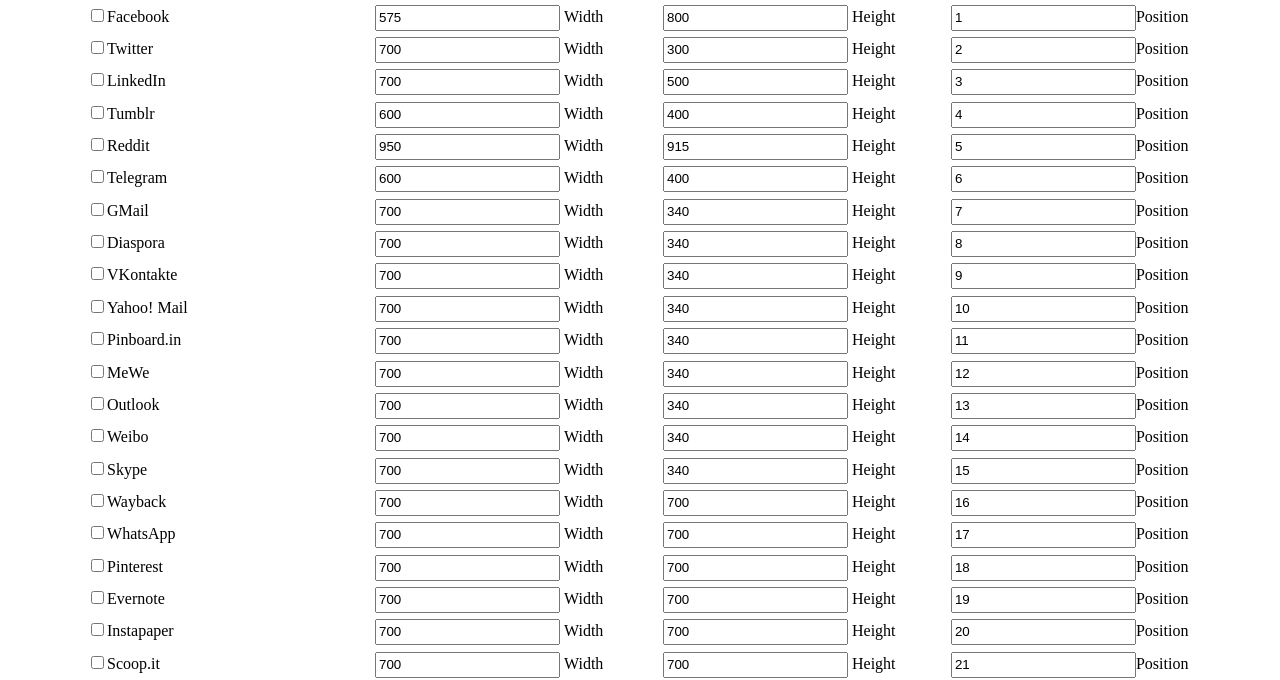
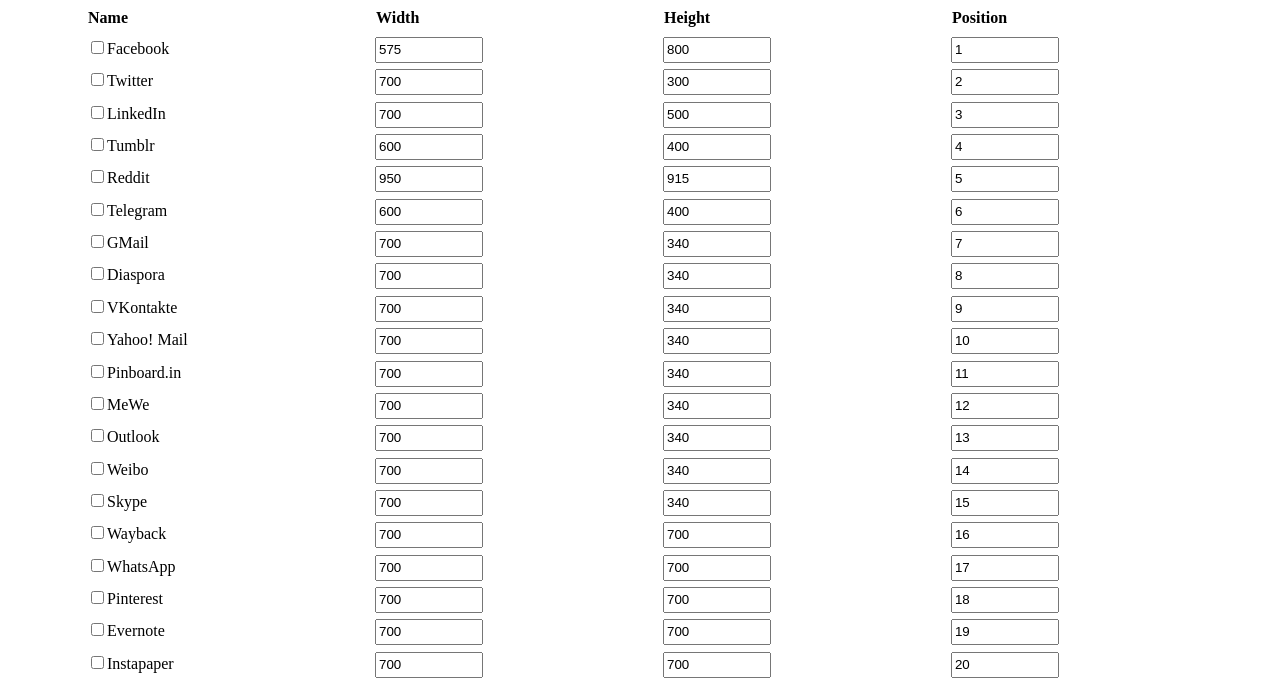
Before and after one commit to Mte90/Share-Backported, a browser extension: page options/options.html in a window 1280 px wide. Shown: the part 128-808 px from the top of the page. Drawn offline with Linux system fonts and the light colour scheme.

Commit message:
#96, #97 and others fixes
- Single header (option>"services" section) - #97
- Resized all textbox fields - #96
- Updated description in Option
- Updated README (fix a link and add)

```diff
--- a/options/options.html
+++ b/options/options.html
@@ -125,6 +125,11 @@
             display: table;
             clear: both;
         }
+
+        .widths, .heights, .positions
+        {
+            width: 100px;
+        }
     </style>
     <title>Settings</title>
 </head>
@@ -142,17 +147,31 @@
                 </div>
             </div>
             <div class="row">
+                <div class="col-3 header-columns-services">
+                    <h4>Name</h4>
+                </div>
+                <div class="col-3 header-columns-services">
+                    <h4>Width</h4>
+                </div>
+                <div class="col-3 header-columns-services">
+                    <h4>Height</h4>
+                </div>
+                <div class="col-3 header-columns-services">
+                    <h4>Position</h4>
+                </div>
+            </div>
+            <div class="row">
                 <div class="col-3">
                     <label><input type="checkbox" id="facebook">Facebook</label>
                 </div>
                 <div class="col-3">
-                    <label><input type="number" id="facebook-width" value="575">&nbsp;Width</label>
+                    <label><input type="number" id="facebook-width" value="575" class="widths"></label>
                 </div>
                 <div class="col-3">
-                    <label><input type="number" id="facebook-height" value="800">&nbsp;Height</label>
+                    <label><input type="number" id="facebook-height" value="800" class="heights"></label>
                 </div>
                 <div class="col-3">
-                    <label><input type="number" id="facebook-priority" value="1" min="1" step="1">Position</label>
+                    <label><input type="number" id="facebook-priority" value="1" min="1" step="1" class="positions"></label>
                 </div>
             </div>
             <div class="row">
@@ -160,13 +179,13 @@
                     <label><input type="checkbox" id="twitter">Twitter</label>
                 </div>
                 <div class="col-3">
-                    <label><input type="number" id="twitter-width" value="700">&nbsp;Width</label>
+                    <label><input type="number" id="twitter-width" value="700" class="widths"></label>
                 </div>
                 <div class="col-3">
-                    <label><input type="number" id="twitter-height" value="300">&nbsp;Height</label>
+                    <label><input type="number" id="twitter-height" value="300" class="heights"></label>
                 </div>
                 <div class="col-3">
-                    <label><input type="number" id="twitter-priority" value="2" min="1" step="1">Position</label>
+                    <label><input type="number" id="twitter-priority" value="2" min="1" step="1" class="positions"></label>
                 </div>
             </div>
             <div class="row">
@@ -174,13 +193,13 @@
                     <label><input type="checkbox" id="linkedin">LinkedIn</label>
                 </div>
                 <div class="col-3">
-                    <label><input type="number" id="linkedin-width" value="700">&nbsp;Width</label>
+                    <label><input type="number" id="linkedin-width" value="700" class="widths"></label>
                 </div>
                 <div class="col-3">
-                    <label><input type="number" id="linkedin-height" value="500">&nbsp;Height</label>
+                    <label><input type="number" id="linkedin-height" value="500" class="heights"></label>
                 </div>
                 <div class="col-3">
-                    <label><input type="number" id="linkedin-priority" value="3" min="1" step="1">Position</label>
+                    <label><input type="number" id="linkedin-priority" value="3" min="1" step="1" class="positions"></label>
                 </div>
             </div>
             <div class="row">
@@ -188,13 +207,13 @@
                     <label><input type="checkbox" id="tumblr">Tumblr</label>
                 </div>
                 <div class="col-3">
-                    <label><input type="number" id="tumblr-width" value="600">&nbsp;Width</label>
+                    <label><input type="number" id="tumblr-width" value="600" class="widths"></label>
                 </div>
                 <div class="col-3">
-                    <label><input type="number" id="tumblr-height" value="400">&nbsp;Height</label>
+                    <label><input type="number" id="tumblr-height" value="400" class="heights"></label>
                 </div>
                 <div class="col-3">
-                    <label><input type="number" id="tumblr-priority" value="4" min="1" step="1">Position</label>
+                    <label><input type="number" id="tumblr-priority" value="4" min="1" step="1" class="positions"></label>
                 </div>
             </div>
             <div class="row">
@@ -202,13 +221,13 @@
                     <label><input type="checkbox" id="reddit">Reddit</label>
                 </div>
                 <div class="col-3">
-                    <label><input type="number" id="reddit-width" value="950">&nbsp;Width</label>
+                    <label><input type="number" id="reddit-width" value="950" class="widths"></label>
                 </div>
                 <div class="col-3">
-                    <label><input type="number" id="reddit-height" value="915">&nbsp;Height</label>
+                    <label><input type="number" id="reddit-height" value="915" class="heights"></label>
                 </div>
                 <div class="col-3">
-                    <label><input type="number" id="reddit-priority" value="5" min="1" step="1">Position</label>
+                    <label><input type="number" id="reddit-priority" value="5" min="1" step="1" class="positions"></label>
                 </div>
             </div>
             <div class="row">
@@ -216,13 +235,13 @@
                     <label><input type="checkbox" id="telegram">Telegram</label>
                 </div>
                 <div class="col-3">
-                    <label><input type="number" id="telegram-width" value="600">&nbsp;Width</label>
+                    <label><input type="number" id="telegram-width" value="600" class="widths"></label>
                 </div>
                 <div class="col-3">
-                    <label><input type="number" id="telegram-height" value="400">&nbsp;Height</label>
+                    <label><input type="number" id="telegram-height" value="400" class="heights"></label>
                 </div>
                 <div class="col-3">
-                    <label><input type="number" id="telegram-priority" value="6" min="1" step="1">Position</label>
+                    <label><input type="number" id="telegram-priority" value="6" min="1" step="1" class="positions"></label>
                 </div>
             </div>
             <div class="row">
@@ -230,13 +249,13 @@
                     <label><input type="checkbox" id="gmail">GMail</label>
                 </div>
                 <div class="col-3">
-                    <label><input type="number" id="gmail-width" value="700">&nbsp;Width</label>
+                    <label><input type="number" id="gmail-width" value="700" class="widths"></label>
                 </div>
                 <div class="col-3">
-                    <label><input type="number" id="gmail-height" value="340">&nbsp;Height</label>
+                    <label><input type="number" id="gmail-height" value="340" class="heights"></label>
                 </div>
                 <div class="col-3">
-                    <label><input type="number" id="gmail-priority" value="7" min="1" step="1">Position</label>
+                    <label><input type="number" id="gmail-priority" value="7" min="1" step="1" class="positions"></label>
                 </div>
             </div>
             <div class="row">
@@ -244,13 +263,13 @@
                     <label><input type="checkbox" id="diaspora">Diaspora</label>
                 </div>
                 <div class="col-3">
-                    <label><input type="number" id="diaspora-width" value="700">&nbsp;Width</label>
+                    <label><input type="number" id="diaspora-width" value="700" class="widths"></label>
                 </div>
                 <div class="col-3">
-                    <label><input type="number" id="diaspora-height" value="340">&nbsp;Height</label>
+                    <label><input type="number" id="diaspora-height" value="340" class="heights"></label>
                 </div>
                 <div class="col-3">
-                    <label><input type="number" id="diaspora-priority" value="8" min="1" step="1">Position</label>
+                    <label><input type="number" id="diaspora-priority" value="8" min="1" step="1" class="positions"></label>
                 </div>
             </div>
             <div class="row">
@@ -258,13 +277,13 @@
                     <label><input type="checkbox" id="vkontakte">VKontakte</label>
                 </div>
                 <div class="col-3">
-                    <label><input type="number" id="vkontakte-width" value="700">&nbsp;Width</label>
+                    <label><input type="number" id="vkontakte-width" value="700" class="widths"></label>
                 </div>
                 <div class="col-3">
-                    <label><input type="number" id="vkontakte-height" value="340">&nbsp;Height</label>
+                    <label><input type="number" id="vkontakte-height" value="340" class="heights"></label>
                 </div>
                 <div class="col-3">
-                    <label><input type="number" id="vkontakte-priority" value="9" min="1" step="1">Position</label>
+                    <label><input type="number" id="vkontakte-priority" value="9" min="1" step="1" class="positions"></label>
                 </div>
             </div>
             <div class="row">
@@ -272,13 +291,13 @@
                     <label><input type="checkbox" id="yahoo">Yahoo! Mail</label>
                 </div>
                 <div class="col-3">
-                    <label><input type="number" id="yahoo-width" value="700">&nbsp;Width</label>
+                    <label><input type="number" id="yahoo-width" value="700" class="widths"></label>
                 </div>
                 <div class="col-3">
-                    <label><input type="number" id="yahoo-height" value="340">&nbsp;Height</label>
+                    <label><input type="number" id="yahoo-height" value="340" class="heights"></label>
                 </div>
                 <div class="col-3">
-                    <label><input type="number" id="yahoo-priority" value="10" min="1" step="1">Position</label>
+                    <label><input type="number" id="yahoo-priority" value="10" min="1" step="1" class="positions"></label>
                 </div>
             </div>
             <div class="row">
@@ -286,13 +305,13 @@
                     <label><input type="checkbox" id="pinboard">Pinboard.in</label>
                 </div>
                 <div class="col-3">
-                    <label><input type="number" id="pinboard-width" value="700">&nbsp;Width</label>
+                    <label><input type="number" id="pinboard-width" value="700" class="widths"></label>
                 </div>
                 <div class="col-3">
-                    <label><input type="number" id="pinboard-height" value="340">&nbsp;Height</label>
+                    <label><input type="number" id="pinboard-height" value="340" class="heights"></label>
                 </div>
                 <div class="col-3">
-                    <label><input type="number" id="pinboard-priority" value="11" min="1" step="1">Position</label>
+                    <label><input type="number" id="pinboard-priority" value="11" min="1" step="1" class="positions"></label>
                 </div>
             </div>
             <div class="row">
@@ -300,13 +319,13 @@
                     <label><input type="checkbox" id="mewe">MeWe</label>
                 </div>
                 <div class="col-3">
-                    <label><input type="number" id="mewe-width" value="700">&nbsp;Width</label>
+                    <label><input type="number" id="mewe-width" value="700" class="widths"></label>
                 </div>
                 <div class="col-3">
-                    <label><input type="number" id="mewe-height" value="340">&nbsp;Height</label>
+                    <label><input type="number" id="mewe-height" value="340" class="heights"></label>
                 </div>
                 <div class="col-3">
-                    <label><input type="number" id="mewe-priority" value="12" min="1" step="1">Position</label>
+                    <label><input type="number" id="mewe-priority" value="12" min="1" step="1" class="positions"></label>
                 </div>
             </div>
             <div class="row">
@@ -314,13 +333,13 @@
                     <label><input type="checkbox" id="outlook">Outlook</label>
                 </div>
                 <div class="col-3">
-                    <label><input type="number" id="outlook-width" value="700">&nbsp;Width</label>
+                    <label><input type="number" id="outlook-width" value="700" class="widths"></label>
                 </div>
                 <div class="col-3">
-                    <label><input type="number" id="outlook-height" value="340">&nbsp;Height</label>
+                    <label><input type="number" id="outlook-height" value="340" class="heights"></label>
                 </div>
                 <div class="col-3">
-                    <label><input type="number" id="outlook-priority" value="13" min="1" step="1">Position</label>
+                    <label><input type="number" id="outlook-priority" value="13" min="1" step="1" class="positions"></label>
                 </div>
             </div>
             <div class="row">
@@ -328,13 +347,13 @@
                     <label><input type="checkbox" id="weibo">Weibo</label>
                 </div>
                 <div class="col-3">
-                    <label><input type="number" id="weibo-width" value="700">&nbsp;Width</label>
+                    <label><input type="number" id="weibo-width" value="700" class="widths"></label>
                 </div>
                 <div class="col-3">
-                    <label><input type="number" id="weibo-height" value="340">&nbsp;Height</label>
+                    <label><input type="number" id="weibo-height" value="340" class="heights"></label>
                 </div>
                 <div class="col-3">
-                    <label><input type="number" id="weibo-priority" value="14" min="1" step="1">Position</label>
+                    <label><input type="number" id="weibo-priority" value="14" min="1" step="1" class="positions"></label>
                 </div>
             </div>
             <div class="row">
@@ -342,13 +361,13 @@
                     <label><input type="checkbox" id="skype">Skype</label>
                 </div>
                 <div class="col-3">
-                    <label><input type="number" id="skype-width" value="700">&nbsp;Width</label>
+                    <label><input type="number" id="skype-width" value="700" class="widths"></label>
                 </div>
                 <div class="col-3">
-                    <label><input type="number" id="skype-height" value="340">&nbsp;Height</label>
+                    <label><input type="number" id="skype-height" value="340" class="heights"></label>
                 </div>
                 <div class="col-3">
-                    <label><input type="number" id="skype-priority" value="15" min="1" step="1">Position</label>
+                    <label><input type="number" id="skype-priority" value="15" min="1" step="1" class="positions"></label>
                 </div>
             </div>
             <div class="row">
@@ -356,13 +375,13 @@
                     <label><input type="checkbox" id="wayback">Wayback</label>
                 </div>
                 <div class="col-3">
-                    <label><input type="number" id="wayback-width" value="700">&nbsp;Width</label>
+                    <label><input type="number" id="wayback-width" value="700" class="widths"></label>
                 </div>
                 <div class="col-3">
-                    <label><input type="number" id="wayback-height" value="700">&nbsp;Height</label>
+                    <label><input type="number" id="wayback-height" value="700" class="heights"></label>
                 </div>
                 <div class="col-3">
-                    <label><input type="number" id="wayback-priority" value="16" min="1" step="1">Position</label>
+                    <label><input type="number" id="wayback-priority" value="16" min="1" step="1" class="positions"></label>
                 </div>
             </div>
             <div class="row">
@@ -370,13 +389,13 @@
                     <label><input type="checkbox" id="whatsapp">WhatsApp</label>
                 </div>
                 <div class="col-3">
-                    <label><input type="number" id="whatsapp-width" value="700">&nbsp;Width</label>
+                    <label><input type="number" id="whatsapp-width" value="700" class="widths"></label>
                 </div>
                 <div class="col-3">
-                    <label><input type="number" id="whatsapp-height" value="700">&nbsp;Height</label>
+                    <label><input type="number" id="whatsapp-height" value="700" class="heights"></label>
                 </div>
                 <div class="col-3">
-                    <label><input type="number" id="whatsapp-priority" value="17" min="1" step="1">Position</label>
+                    <label><input type="number" id="whatsapp-priority" value="17" min="1" step="1" class="positions"></label>
                 </div>
             </div>
             <div class="row">
@@ -384,13 +403,13 @@
                     <label><input type="checkbox" id="pinterest">Pinterest</label>
                 </div>
                 <div class="col-3">
-                    <label><input type="number" id="pinterest-width" value="700">&nbsp;Width</label>
+                    <label><input type="number" id="pinterest-width" value="700" class="widths"></label>
                 </div>
                 <div class="col-3">
-                    <label><input type="number" id="pinterest-height" value="700">&nbsp;Height</label>
+                    <label><input type="number" id="pinterest-height" value="700" class="heights"></label>
                 </div>
                 <div class="col-3">
-                    <label><input type="number" id="pinterest-priority" value="18" min="1" step="1">Position</label>
+                    <label><input type="number" id="pinterest-priority" value="18" min="1" step="1" class="positions"></label>
                 </div>
             </div>
             <div class="row">
@@ -398,13 +417,13 @@
                     <label><input type="checkbox" id="evernote">Evernote</label>
                 </div>
                 <div class="col-3">
-                    <label><input type="number" id="evernote-width" value="700">&nbsp;Width</label>
+                    <label><input type="number" id="evernote-width" value="700" class="widths"></label>
                 </div>
                 <div class="col-3">
-                    <label><input type="number" id="evernote-height" value="700">&nbsp;Height</label>
+                    <label><input type="number" id="evernote-height" value="700" class="heights"></label>
                 </div>
                 <div class="col-3">
-                    <label><input type="number" id="evernote-priority" value="19" min="1" step="1">Position</label>
+                    <label><input type="number" id="evernote-priority" value="19" min="1" step="1" class="positions"></label>
                 </div>
             </div>
             <div class="row">
@@ -412,13 +431,13 @@
                     <label><input type="checkbox" id="instapaper">Instapaper</label>
                 </div>
                 <div class="col-3">
-                    <label><input type="number" id="instapaper-width" value="700">&nbsp;Width</label>
+                    <label><input type="number" id="instapaper-width" value="700" class="widths"></label>
                 </div>
                 <div class="col-3">
-                    <label><input type="number" id="instapaper-height" value="700">&nbsp;Height</label>
+                    <label><input type="number" id="instapaper-height" value="700" class="heights"></label>
                 </div>
                 <div class="col-3">
-                    <label><input type="number" id="instapaper-priority" value="20" min="1" step="1">Position</label>
+                    <label><input type="number" id="instapaper-priority" value="20" min="1" step="1" class="positions"></label>
                 </div>
             </div>
             <div class="row">
@@ -426,27 +445,27 @@
                     <label><input type="checkbox" id="scoopit">Scoop.it</label>
                 </div>
                 <div class="col-3">
-                    <label><input type="number" id="scoopit-width" value="700">&nbsp;Width</label>
+                    <label><input type="number" id="scoopit-width" value="700" class="widths"></label>
                 </div>
                 <div class="col-3">
-                    <label><input type="number" id="scoopit-height" value="700">&nbsp;Height</label>
+                    <label><input type="number" id="scoopit-height" value="700" class="heights"></label>
                 </div>
                 <div class="col-3">
-                    <label><input type="number" id="scoopit-priority" value="21" min="1" step="1">Position</label>
+                    <label><input type="number" id="scoopit-priority" value="21" min="1" step="1" class="positions"></label>
                 </div>
             </div>
             <div class="row">
                 <div class="col-3">
-                    <label><input type="checkbox" id="googletranslate">Google Translante (Auto>EN)</label>
+                    <label><input type="checkbox" id="googletranslate">Google Translante</label>
                 </div>
                 <div class="col-3">
-                    <label><input type="number" id="googletranslate-width" value="700">&nbsp;Width</label>
+                    <label><input type="number" id="googletranslate-width" value="700" class="widths"></label>
                 </div>
                 <div class="col-3">
-                    <label><input type="number" id="googletranslate-height" value="700">&nbsp;Height</label>
+                    <label><input type="number" id="googletranslate-height" value="700" class="heights"></label>
                 </div>
                 <div class="col-3">
-                    <label><input type="number" id="googletranslate-priority" value="22" min="1" step="1">Position</label>
+                    <label><input type="number" id="googletranslate-priority" value="22" min="1" step="1" class="positions"></label>
                 </div>
             </div>
             <div class="row">
@@ -454,13 +473,13 @@
                     <label>Shaarli</label>
                 </div>
                 <div class="col-3">
-                    <label><input type="number" id="shaarli-width" value="700">&nbsp;Width</label>
+                    <label><input type="number" id="shaarli-width" value="700" class="widths"></label>
                 </div>
                 <div class="col-3">
-                    <label><input type="number" id="shaarli-height" value="340">&nbsp;Height</label>
+                    <label><input type="number" id="shaarli-height" value="340" class="heights"></label>
                 </div>
                 <div class="col-3">
-                    <label><input type="number" id="shaarli-priority" value="23" min="1" step="1">Position</label>
+                    <label><input type="number" id="shaarli-priority" value="23" min="1" step="1" class="positions"></label>
                 </div>
             </div>
             <div class="row">
@@ -468,22 +487,21 @@
                     <label>Mastodon</label>
                 </div>
                 <div class="col-3">
-                    <label><input type="number" id="mastodon-width" value="700">&nbsp;Width</label>
+                    <label><input type="number" id="mastodon-width" value="700" class="widths"></label>
                 </div>
                 <div class="col-3">
-                    <label><input type="number" id="mastodon-height" value="340">&nbsp;Height</label>
+                    <label><input type="number" id="mastodon-height" value="340" class="heights"></label>
                 </div>
                 <div class="col-3">
-                    <label><input type="number" id="mastodon-priority" value="24" min="1" step="1">Position</label>
+                    <label><input type="number" id="mastodon-priority" value="24" min="1" step="1" class="positions"></label>
                 </div>
             </div>
             <div class="row">
                 <div class="col-12">
                     <h1 class="center">Custom Shares</h1>
-                    <p>Follow the placeholder and change only instance_url.<br>
-                        <label>Shaarli: https://instance_url?post&title<br> <input type="url" id="shaarli" style="width:400px" placeholder="https://instance_url?post&title"></label><br>
-                        <label>Mastodon: https://instance_url/share?text<br> <input type="url" id="mastodon" style="width:400px" placeholder="https://instance_url?post&title"></label>
-                    </p>
+                    <h4>Follow the placeholder and change only <i>instance_url</i>.</h4>
+                    <label>Shaarli: https://instance_url?post&title<br> <input type="url" id="shaarli" style="width:400px" placeholder="https://instance_url?post&title"></label><br>
+                    <label>Mastodon: https://instance_url/share?text<br> <input type="url" id="mastodon" style="width:400px" placeholder="https://instance_url?post&title"></label>
                 </div>
             </div>
             <div class="row">
```
Also changed, not shown: modal/modal.css (line endings or trailing spaces), readme.md.
